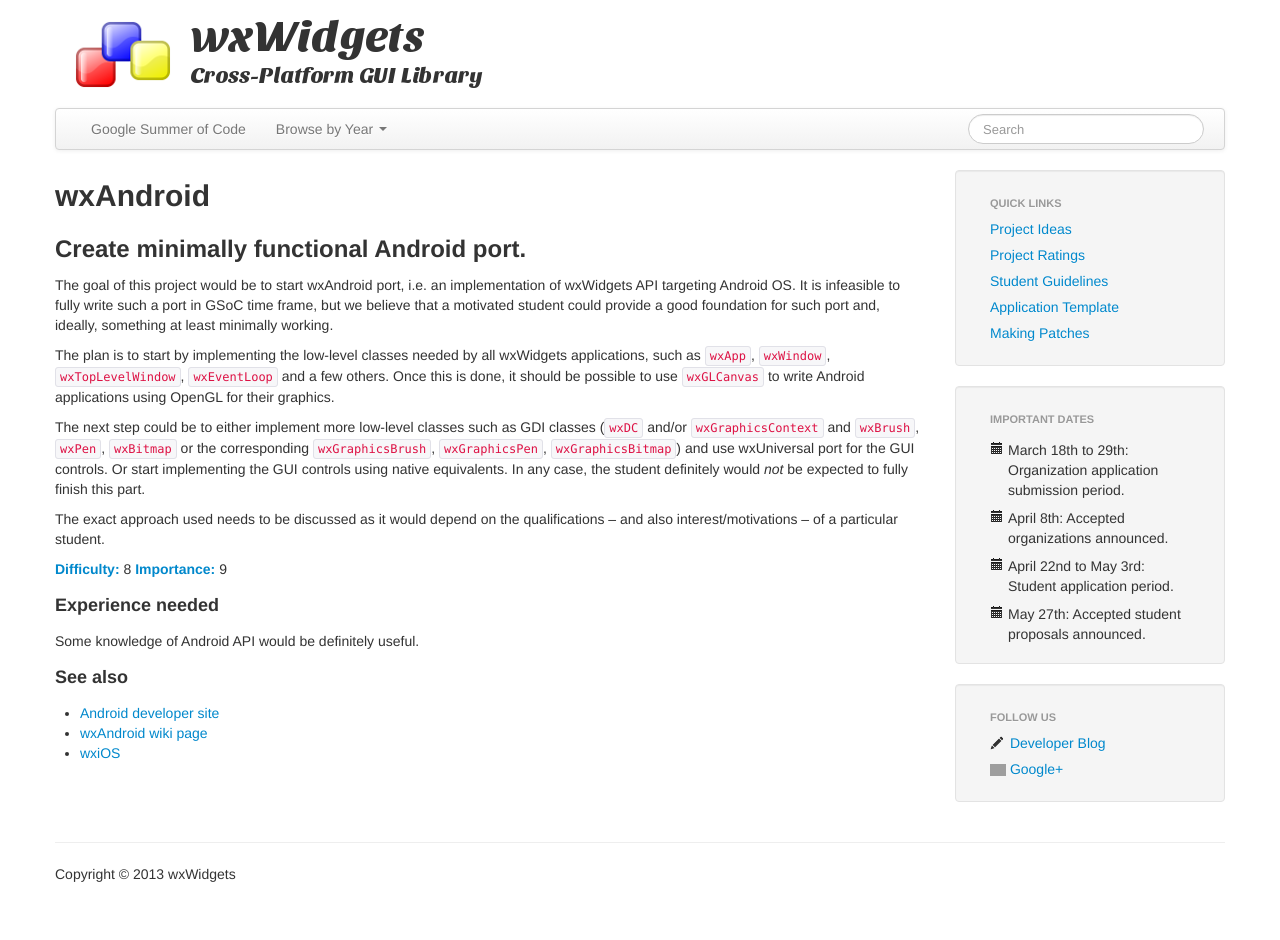
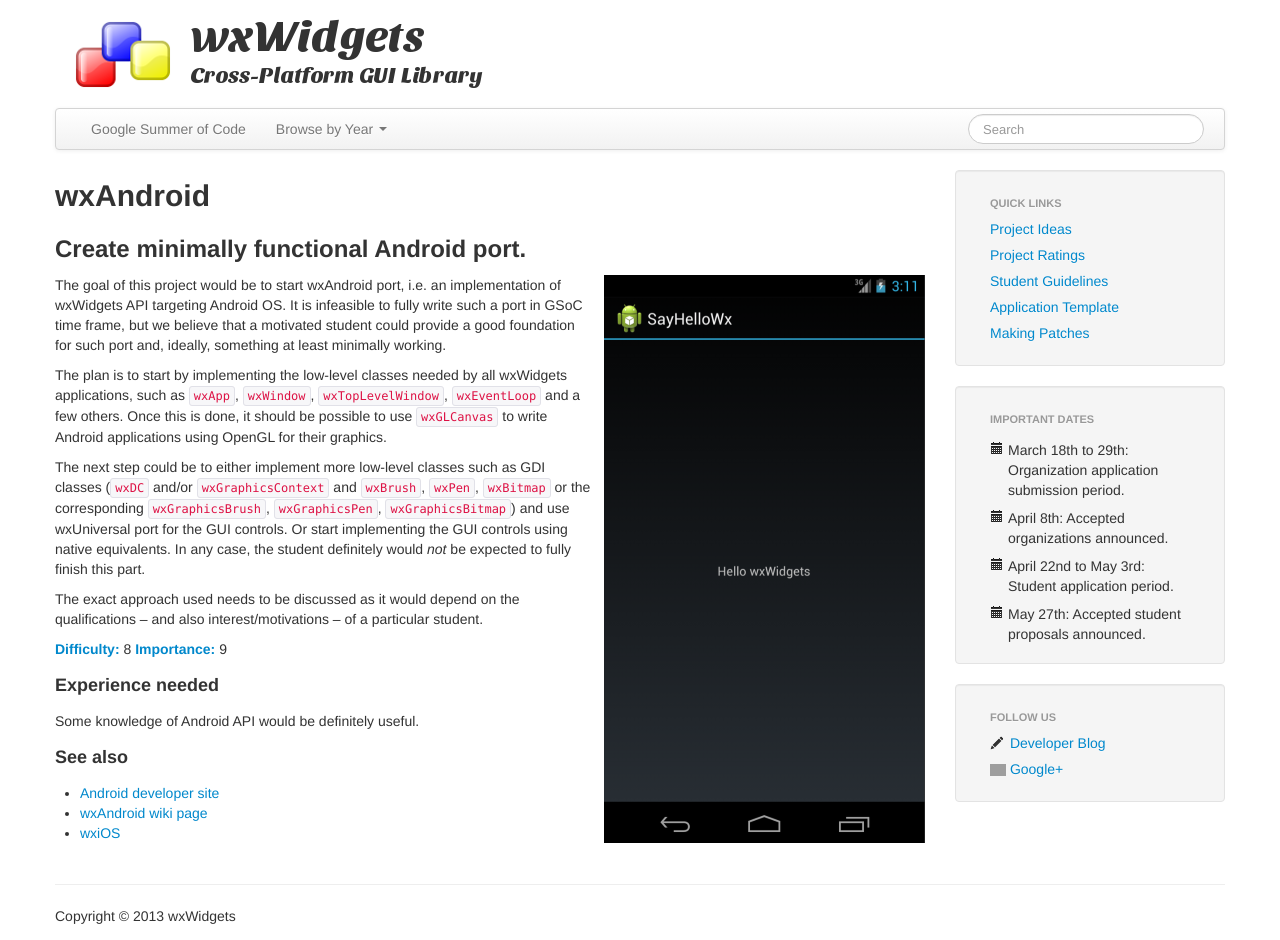
Before and after one commit to sjlamerton/gsoc-pages, a Jekyll site: the page built from projects/android/index.md, in a window 1280 px wide. Built offline with Jekyll 4.4.1, drawn with Linux system fonts in a browser that asks for light colours; nearby versions of some CDN libraries; Markdown is read by kramdown in place of the engine named in the settings; before the commit the page ends 900 px from its top, so only the background shows below that; grey boxes are pictures that could not be loaded.

Commit message:
Add a screenshot of wxAndroid mock up to the project page.

```diff
--- a/projects/android/index.md
+++ b/projects/android/index.md
@@ -4,6 +4,8 @@
 ---
 
 ## Create minimally functional Android port.
+
+<div style="float: right; margin: 0 0 0 10px"><img src="wxandroid_hello.png" /></div>
 
 The goal of this project would be to start wxAndroid port, i.e. an
 implementation of wxWidgets API targeting Android OS. It is infeasible to
```
Also changed, not shown: projects/android/wxandroid_hello.png (added).
